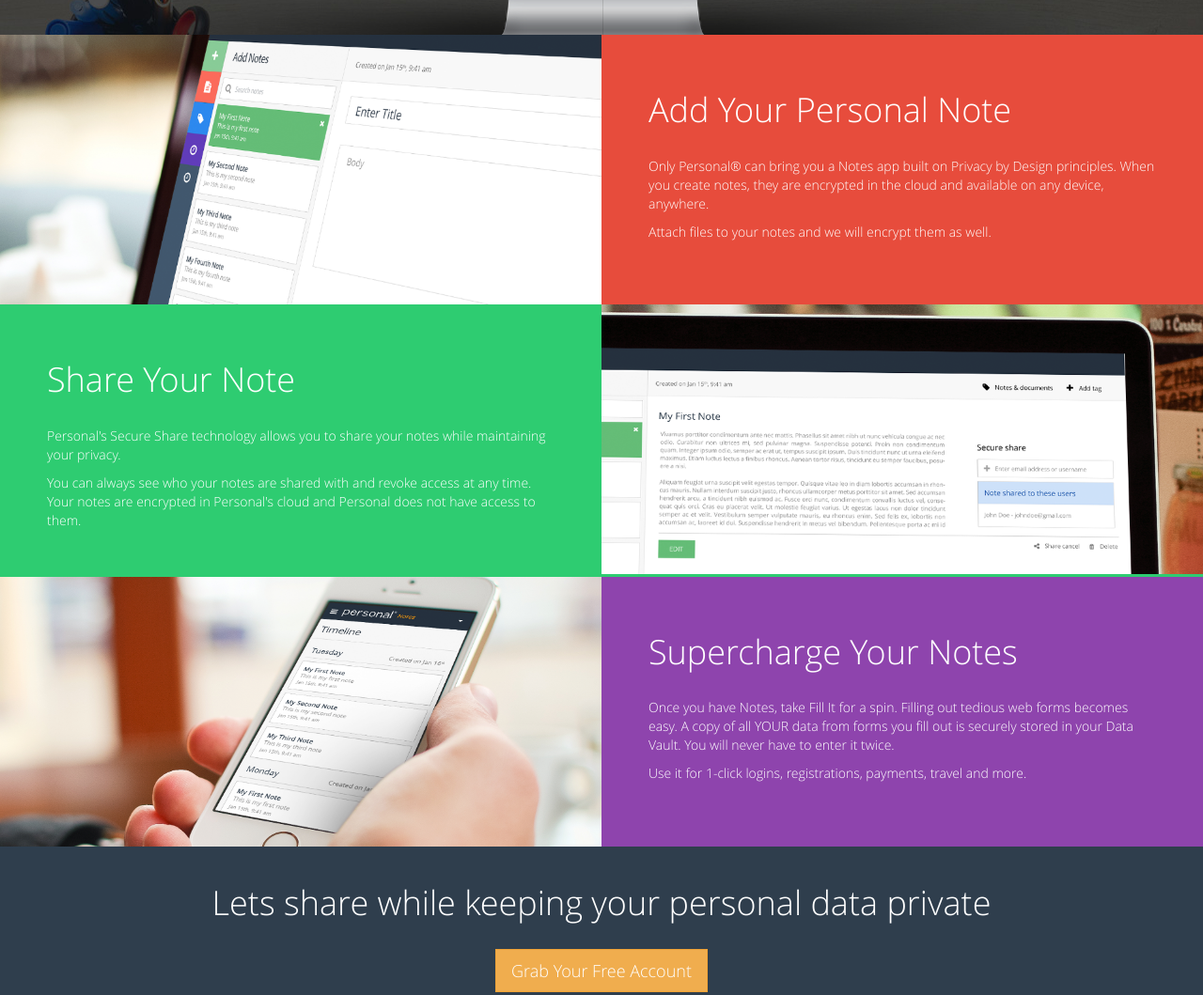
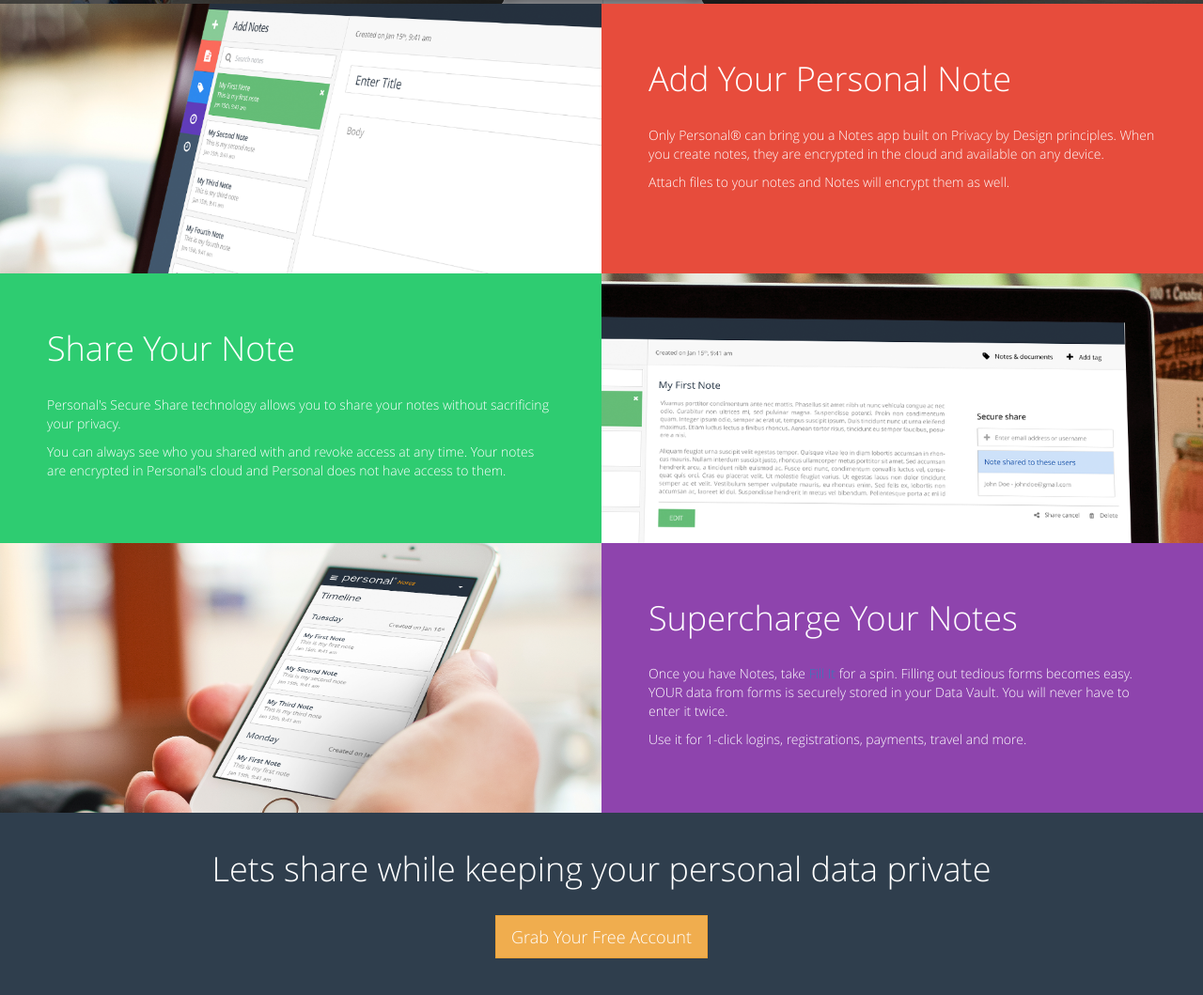
Before and after one commit to Personal-Inc/apps, a website: page notes/index.html in a window 1280 px wide. Shown: the part 1200-2259 px from the top of the page at 94% size. Drawn offline with nearby package versions, Linux system fonts and the light colour scheme.

Commit message:
Take 2 - a little shorter text :)

```diff
--- a/notes/index.html
+++ b/notes/index.html
@@ -20,7 +20,7 @@
                     <img class="img-responsive center" src="img_logo.png" alt="logo">
                     <br>
                     <br>
-                    <h2 class="text-center">Beautiful, distraction-free encrypted notes you can securely share using your Personal cloud</h2>
+                    <h2 class="text-center">Beautiful notes you can securely share using your Personal cloud</h2>
                     <br>
                     <br>
                     <br><a class="btn btn-lg btn-warning white" href="notes.zip">Download the App<br></a>
@@ -48,7 +48,7 @@
             </div>
             <div class="pull-right row header-left">
                 <div class="col-md-8 text-right">
-                    <span class="header-text">Beautiful, distraction-free encrypted notes<br/>you can securely share using your Personal cloud</span>
+                    <span class="header-text">Beautiful notes you can securely share<br>using your Personal cloud</span>
                 </div>
                 <div class="col-md-4 header-button">
                     <a class="btn btn-sm btn-warning white" href="notes.zip">Download the App<br></a>
@@ -67,8 +67,8 @@
                     <br>
                     <h1>Add Your Personal Note</h1>
                     <br>
-                    <p>Only Personal® can bring you a Notes app built on Privacy by Design principles. When you create notes, they are encrypted in the cloud and available on any device, anywhere.</p>
-                    <p>Attach files to your notes and we will encrypt them as well.</p>
+                    <p>Only Personal® can bring you a Notes app built on Privacy by Design principles. When you create notes, they are encrypted in the cloud and available on any device.</p>
+                    <p>Attach files to your notes and Notes will encrypt them as well.</p>
                 </div>
             </div>
         </div>
@@ -81,8 +81,8 @@
                     <br>
                     <h1>Share Your Note</h1>
                     <br>
-                    <p>Personal's Secure Share technology allows you to share your notes while maintaining your privacy.</p>
-                    <p>You can always see who your notes are shared with and revoke access at any time. Your notes are encrypted in Personal's cloud and Personal does not have access to them.</p>
+                    <p>Personal's Secure Share technology allows you to share your notes without sacrificing your privacy.</p>
+                    <p>You can always see who you shared with and revoke access at any time. Your notes are encrypted in Personal's cloud and Personal does not have access to them.</p>
                 </div>
                 <div class="col-md-6 nopadding hidden-sm hidden-xs">
                     <img src="img_share.png" class="img-responsive">
@@ -101,7 +101,7 @@
                     <br>
                     <h1>Supercharge Your Notes</h1>
                     <br>
-                    <p>Once you have Notes, take Fill It for a spin. Filling out tedious web forms becomes easy. A copy of all YOUR data from forms you fill out is securely stored in your Data Vault. You will never have to enter it twice.</p>
+                    <p>Once you have Notes, take <a href="https://fillit.com">Fill It</a> for a spin. Filling out tedious  forms becomes easy. YOUR data from forms is securely stored in your Data Vault. You will never have to enter it twice.</p>
                     <p>Use it for 1-click logins, registrations, payments, travel and more.</p>
                 </div>
             </div>
```
